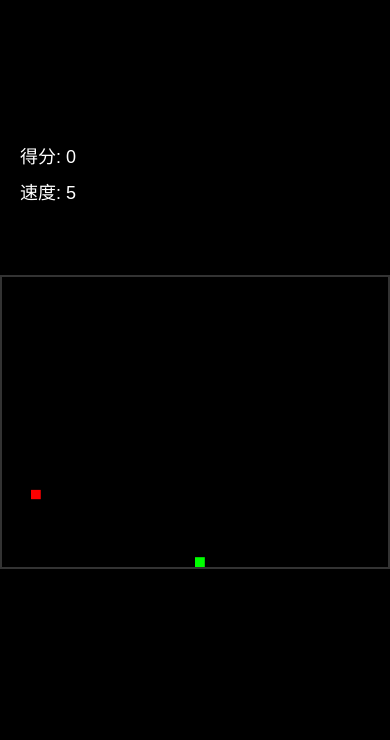
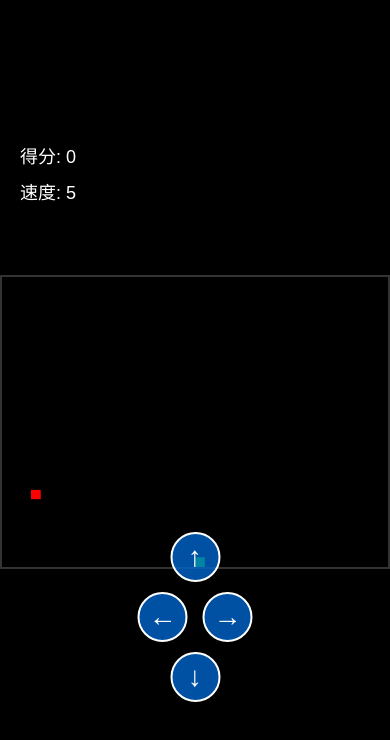
Before and after one commit to LisonHua/snake-game, a plain HTML site: page index.html in a window 390 px wide. Both pictures are taken after a click on the button "开始游戏". Drawn offline with Linux system fonts and the light colour scheme.

Commit message:
增加方向键
增加方向键控制蛇的方向

```diff
--- a/index.html
+++ b/index.html
@@ -13,15 +13,23 @@
             <button id="start-button">开始游戏</button>
         </div>
         <div id="game-screen" class="screen hidden">
-            <canvas id="gameCanvas"></canvas>
             <div class="game-info">
                 <div id="score">得分: 0</div>
                 <div id="speed">速度: 5</div>
             </div>
+            <canvas id="gameCanvas"></canvas>
+            <div class="direction-controls">
+                <button class="direction-btn up-btn">↑</button>
+                <div class="horizontal-btns">
+                    <button class="direction-btn left-btn">←</button>
+                    <button class="direction-btn right-btn">→</button>
+                </div>
+                <button class="direction-btn down-btn">↓</button>
+            </div>
         </div>
         <div id="game-over-screen" class="screen hidden">
-            <h2>游戏结束!</h2>
-            <div id="final-score"></div>
+            <h2>游戏结束</h2>
+            <div id="final-score">最终得分: 0</div>
             <button id="restart-button">重新开始</button>
         </div>
     </div>
--- a/static/css/style.css
+++ b/static/css/style.css
@@ -90,6 +90,43 @@ button:hover {
     margin: 20px 0;
 }
 
+.direction-controls {
+    position: absolute;
+    bottom: 20px;
+    left: 50%;
+    transform: translateX(-50%);
+    display: flex;
+    flex-direction: column;
+    align-items: center;
+    gap: 10px;
+    z-index: 2;
+}
+
+.horizontal-btns {
+    display: flex;
+    gap: 20px;
+}
+
+.direction-btn {
+    width: 60px;
+    height: 60px;
+    padding: 0;
+    font-size: 32px;
+    background-color: rgba(0, 102, 204, 0.8);
+    border-radius: 50%;
+    display: flex;
+    justify-content: center;
+    align-items: center;
+    cursor: pointer;
+    transition: all 0.2s;
+    border: 2px solid #fff;
+}
+
+.direction-btn:active {
+    background-color: #0052a3;
+    transform: scale(0.95);
+}
+
 /* 移动端适配 */
 @media (max-width: 800px) {
     h1, h2 {
@@ -108,4 +145,14 @@ button:hover {
     #final-score {
         font-size: 28px;
     }
+
+    .direction-btn {
+        width: 50px;
+        height: 50px;
+        font-size: 28px;
+    }
+
+    .horizontal-btns {
+        gap: 15px;
+    }
 }
--- a/static/js/game.js
+++ b/static/js/game.js
@@ -148,6 +148,31 @@ class Game {
             }
         });
 
+        // 添加方向按钮事件监听
+        document.querySelector('.up-btn').addEventListener('click', () => {
+            if (this.snake.direction.y !== 1) {
+                this.snake.direction = { x: 0, y: -1 };
+            }
+        });
+
+        document.querySelector('.down-btn').addEventListener('click', () => {
+            if (this.snake.direction.y !== -1) {
+                this.snake.direction = { x: 0, y: 1 };
+            }
+        });
+
+        document.querySelector('.left-btn').addEventListener('click', () => {
+            if (this.snake.direction.x !== 1) {
+                this.snake.direction = { x: -1, y: 0 };
+            }
+        });
+
+        document.querySelector('.right-btn').addEventListener('click', () => {
+            if (this.snake.direction.x !== -1) {
+                this.snake.direction = { x: 1, y: 0 };
+            }
+        });
+
         document.getElementById('start-button').addEventListener('click', () => this.start());
         document.getElementById('restart-button').addEventListener('click', () => this.restart());
     }
```
